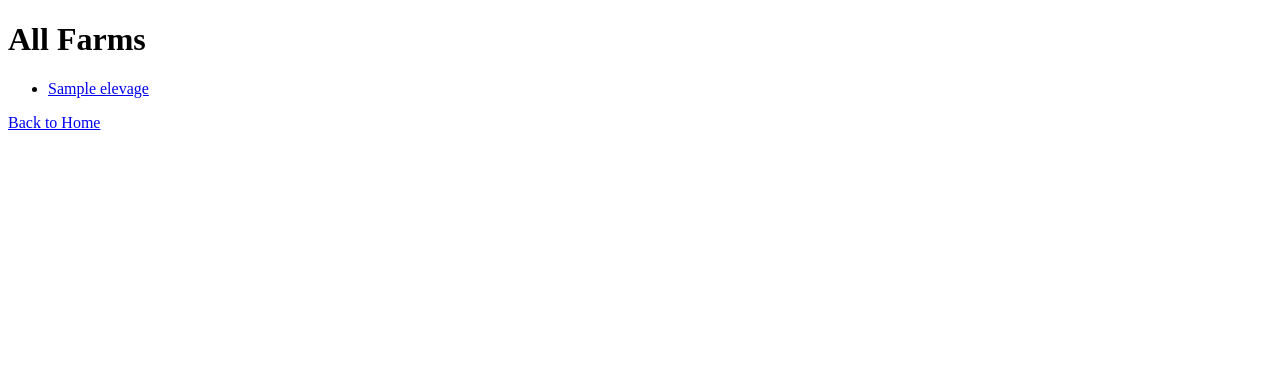
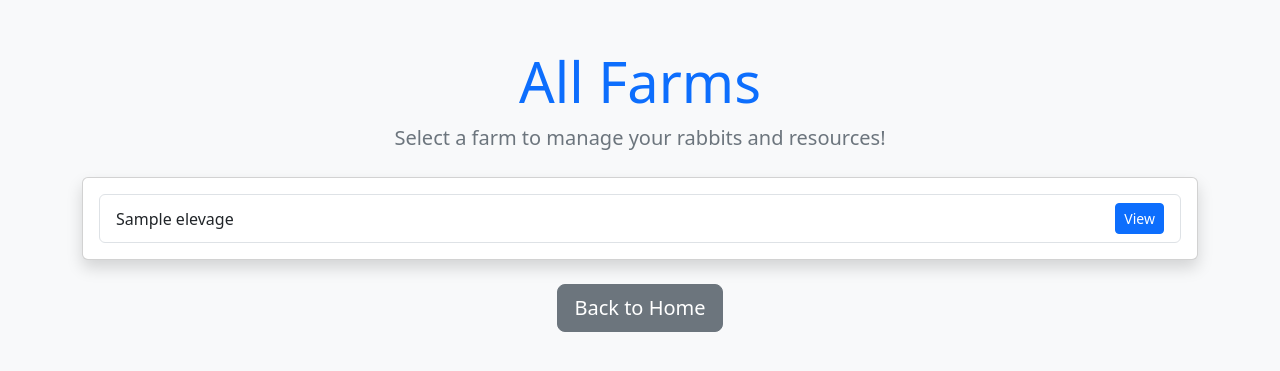
Before and after one commit to MassimoDeBellisVitti/elevage-Massimo-DeBellisVitti, a Django app: template elevage/game/templates/game/elevage_list.html in a window 1280 px wide. Shown: the top 371 px of the page. Run offline with Django 3.2, Linux system fonts and the light colour scheme; the template is opened without the code that fills it: most values are stand-ins (such as "Sample title", 1, 10 or a date in 2020).

Commit message:
Enhance elevage list  page design with Bootstrap

```diff
--- a/elevage/game/templates/game/elevage_list.html
+++ b/elevage/game/templates/game/elevage_list.html
@@ -1,15 +1,35 @@
 <!DOCTYPE html>
-<html>
-<head><title>Farms</title></head>
-<body>
-<h1>All Farms</h1>
-<ul>
-    {% for elevage in elevages %}
-        <li>
-            <a href="{% url 'elevage_detail' elevage.id %}">{{ elevage.name }}</a>
-        </li>
-    {% endfor %}
-</ul>
-<a href="{% url 'home' %}">Back to Home</a>
+<html lang="en">
+<head>
+    <meta charset="UTF-8">
+    <meta name="viewport" content="width=device-width, initial-scale=1.0">
+    <title>Farms</title>
+    <link href="https://cdn.jsdelivr.net/npm/bootstrap@5.3.0/dist/css/bootstrap.min.css" rel="stylesheet">
+</head>
+<body class="bg-light">
+    <div class="container mt-5">
+        <div class="text-center">
+            <h1 class="display-4 text-primary">All Farms</h1>
+            <p class="lead text-secondary">Select a farm to manage your rabbits and resources!</p>
+        </div>
+        <div class="card shadow mt-4">
+            <div class="card-body">
+                <ul class="list-group">
+                    {% for elevage in elevages %}
+                        <li class="list-group-item d-flex justify-content-between align-items-center">
+                            <a href="{% url 'elevage_detail' elevage.id %}" class="text-decoration-none text-dark">
+                                {{ elevage.name }}
+                            </a>
+                            <a href="{% url 'elevage_detail' elevage.id %}" class="btn btn-primary btn-sm">View</a>
+                        </li>
+                    {% endfor %}
+                </ul>
+            </div>
+        </div>
+        <div class="text-center mt-4">
+            <a href="{% url 'home' %}" class="btn btn-secondary btn-lg">Back to Home</a>
+        </div>
+    </div>
+    <script src="https://cdn.jsdelivr.net/npm/bootstrap@5.3.0/dist/js/bootstrap.bundle.min.js"></script>
 </body>
 </html>
```
